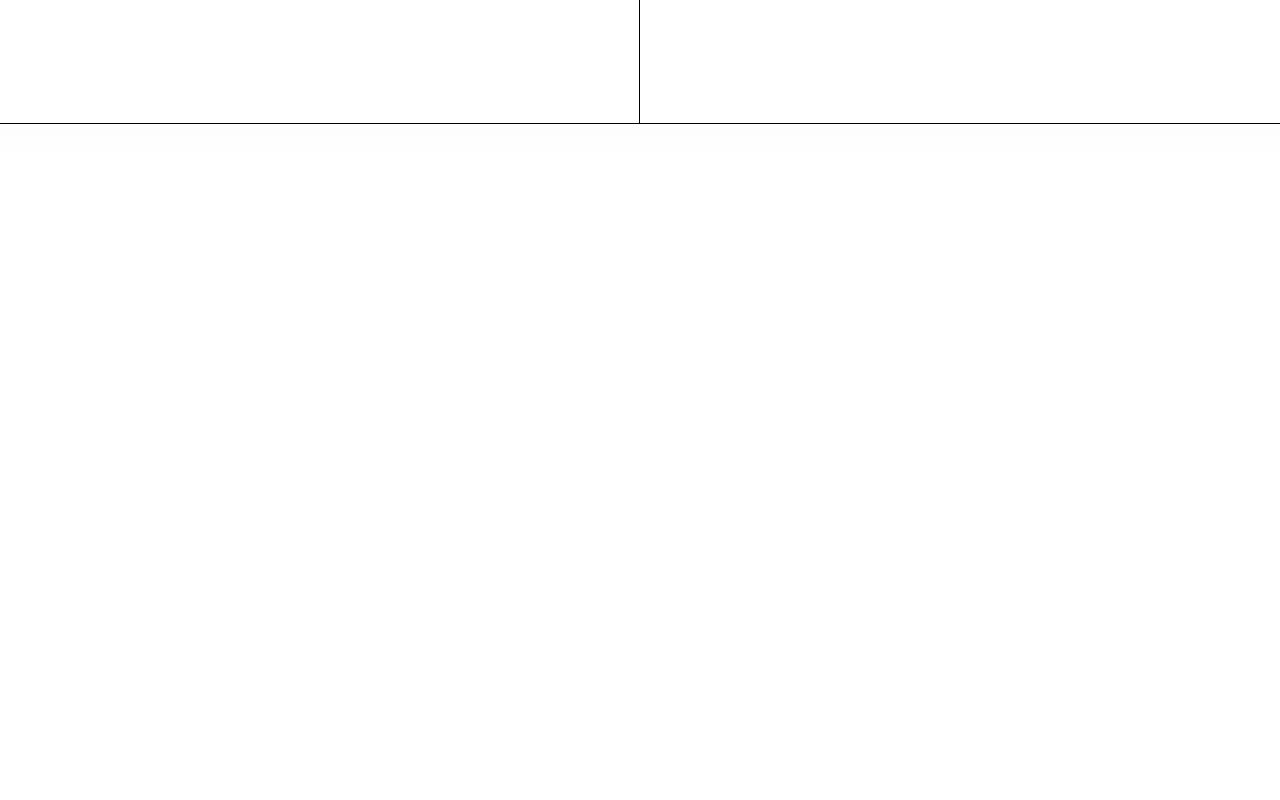
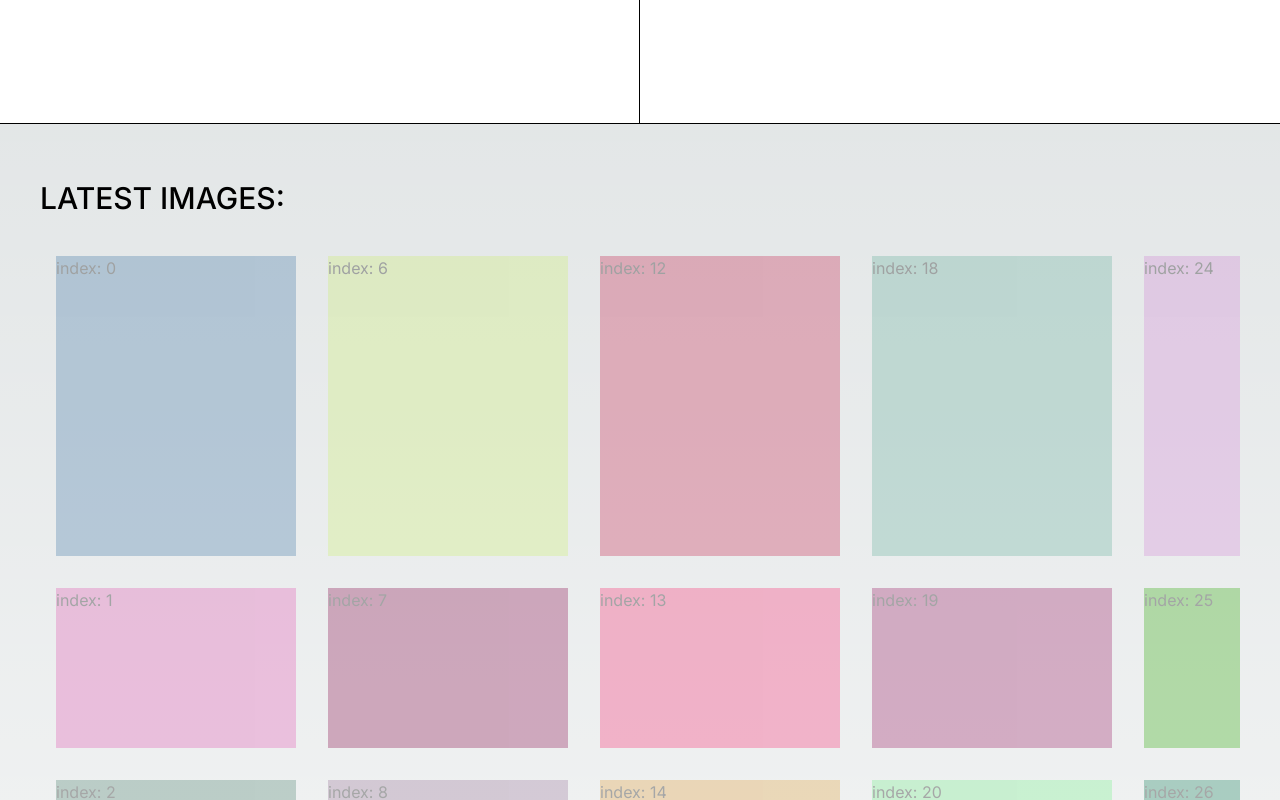
Before and after one commit to XyanZhang/my-photography-site, a Next.js app: page / in a window 1280 px wide. Shown: the part 700-1500 px from the top of the page. Before the commit the page ends 864 px from the top, so only its background shows below. Built offline with nearby package versions, Linux system fonts and the light colour scheme.

Commit message:
feat: 瀑布流照片显示

```diff
--- a/src/app/PhotoList.tsx
+++ b/src/app/PhotoList.tsx
@@ -5,13 +5,24 @@ interface PhotoListProps {
 }
 
 const PhotoList: React.FC<PhotoListProps> = ({ photos }) => {
+
   return (
-    <div>
-      {photos.map((photo, index) => (
-        <img key={index} src={photo} alt={`Photo ${index}`} />
-      ))}
+    <div className='flex flex-wrap flex-col max-h-200vh overflow-hidden'>
+      {photos.map((photo, index) => {
+        return (
+          <div className='w-1/5 h-60 bg-black m-4 opacity-30' style={{ backgroundColor: getRandomColor(), height: index%3 == 0 ? '300px' : '160px' }}>
+            index: {index}
+          </div>
+        )
+      })}
     </div>
   );
 };
 
 export default PhotoList;
+
+
+function getRandomColor() {
+  let randomColor = Math.floor(Math.random() * 16777215).toString(16);
+  return '#' + randomColor.padStart(6, '0');
+}
--- a/src/app/globals.css
+++ b/src/app/globals.css
@@ -76,3 +76,7 @@ body {
   display: flex;
   align-items: center;
 }
+
+.max-h-200vh {
+  max-height: 200vh;
+}
--- a/src/app/layout/index.tsx
+++ b/src/app/layout/index.tsx
@@ -8,7 +8,7 @@ const Layout: React.FC<LayoutProps> = ({ children }) => {
   return (
     <div>
 
-      <header className='fixed top-0 left-0 right-0 h-16 border-b-black'>
+      <header className='fixed top-0 left-0 right-0 h-16 border-b-black z-10'>
         <Header></Header>
       </header>
       <main>{children}</main>
--- a/src/app/page.tsx
+++ b/src/app/page.tsx
@@ -28,8 +28,10 @@ export default function Home() {
           </section>
           {/* 瀑布流 */}
           {/* 两个屏幕 */}
-          <section>
-            <PhotoList photos={[]}></PhotoList>
+          <section className='py-14 px-10'>
+            <p className='text-3xl mb-6 font-medium'>LATEST IMAGES:</p>
+            {/* 瀑布流照片 */}
+            <PhotoList photos={new Array(40).fill(1)}></PhotoList>
           </section>
           {/* 底部图片加描述 */}
           <section></section>
```
